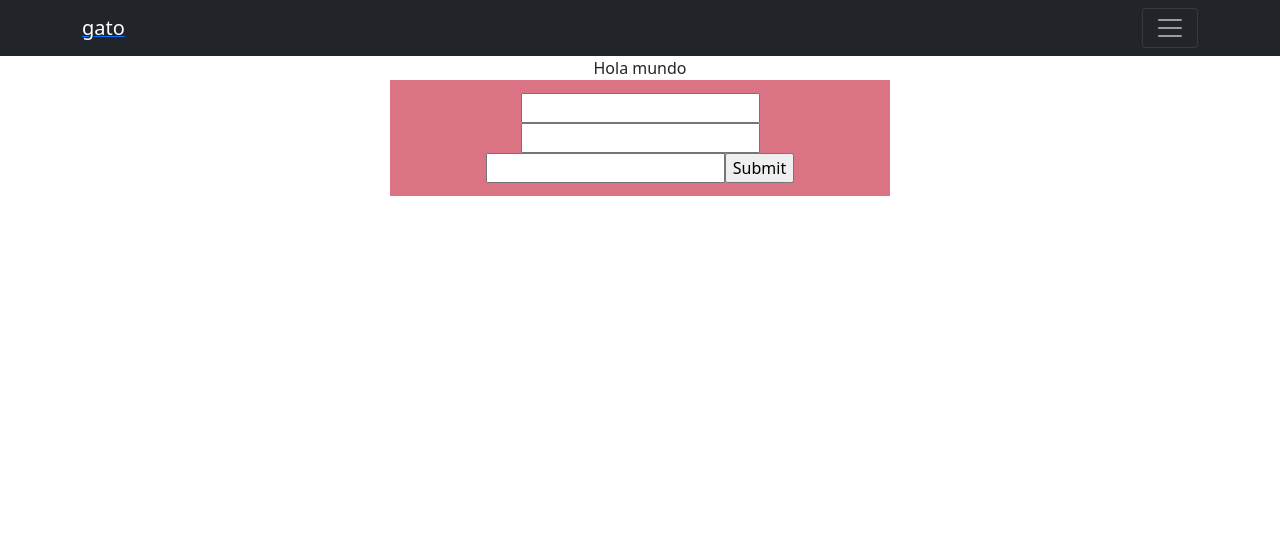
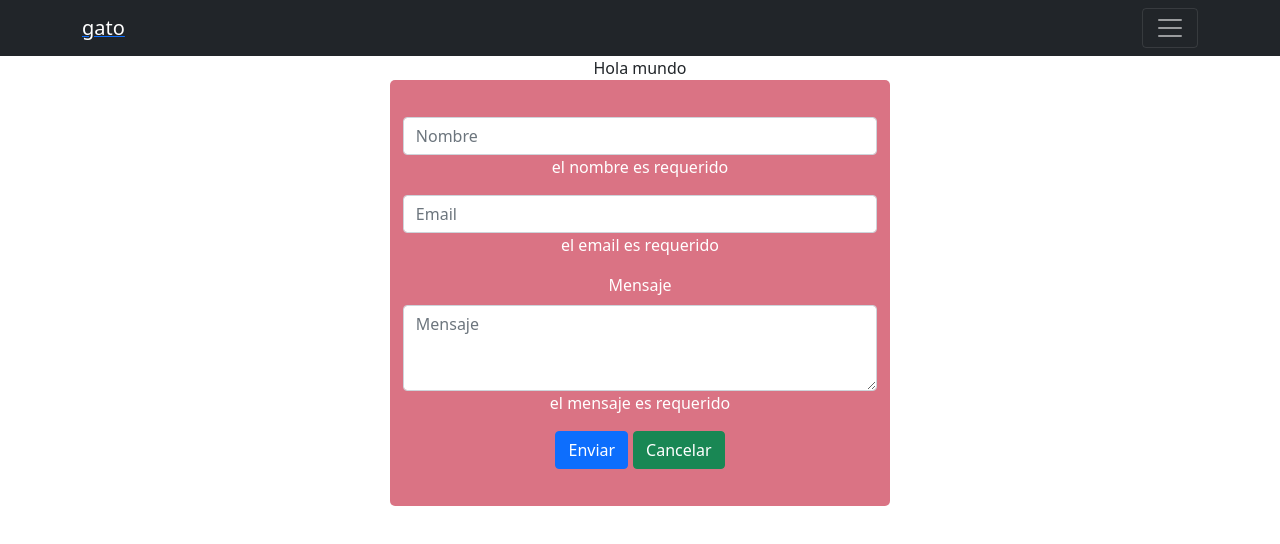
Before and after one commit to ali01cruz/GatitosReact, a React (Create React App) app: page /home in a window 1280 px wide. Shown: the top 544 px of the page. Built offline with nearby package versions, Linux system fonts and the light colour scheme.

Commit message:
formulario completo enviar corres

```diff
--- a/src/components/form/form.jsx
+++ b/src/components/form/form.jsx
@@ -1,28 +1,128 @@
 import React from 'react'
-import {Form} from 'react-bootstrap'
 import 'bootstrap/dist/css/bootstrap.min.css'
-import { useForm } from 'react-hook-form'
+import { useState } from 'react';
+import { Form ,Button} from 'react-bootstrap'
+import {NavLink } from "react-router-dom";
+
+export function validacion(input){
+
+    let errors ={}
+
+
+    if (!input.email){
+        errors.email= "el email es requerido"
+    }else if(!/\S+@\S+\.\S+/.test(input.email)){
+        errors.email= "el campo tiene que ser un email "
+    }
+
+    if (!input.nombre){
+        errors.nombre= "el nombre es requerido"
+    }else if(input.nombre.length<3){
+        errors.nombre= "el nombre tiene que ser mayor  2 caracteres"
+    }
+
+    if (!input.mensaje){
+        errors.mensaje= "el mensaje es requerido"
+    }else if(input.mensaje.length>256 ){
+        errors.mensaje= " el mensaje, debe contener como máximo 256 caracteres."
+    }
+
+    return errors;
+}
 const HookForm = () => {
-    const {register ,errors, handleSubmit}= useForm();
 
     const styleform={
         maxWidth: "500px",
         margin: 'auto',
         backgroundColor:'var(--color1)',
-        padding:'1%'
+        padding:'1%',
+        borderRadius:'5px'
     };
-    const onSubmit = (data) =>{
-        console.log(data);
+    const [stateForm ,setStateForm] = useState({
+        email:"",
+        nombre:"",
+        mensaje:"",
+    })
+    function onSubmitForm(e){
+        //este prevente defaul es para que no se envien directamente por el metodo get
+        //cuando se aprete el boton
+        e.preventDefault();
+        alert(`
+               el coreo es : ${stateForm.email}
+               el nombre es : ${stateForm.nombre}
+               el mensaje es : ${stateForm.mensaje}
+        `)
+    }
+    const[error,setError] = useState({
+        email: "el email es requerido",
+        nombre: "el nombre es requerido",
+        mensaje: "el mensaje es requerido",
+    })
+
+
+    function onHandleChange(e){
+        setStateForm({
+            ...stateForm,
+            [e.target.name]:e.target.value,
+            //otra forma de pasa un parametro
+        })
+
+        setError(validacion(
+            {
+                ...stateForm,
+                [e.target.name]:e.target.value,
+            })
+            )
     }
 
     return (
         <div className="Hookform" style ={styleform}>
-            <form onSubmit={handleSubmit(onSubmit)}>
-                <input {...register("firstName", { required: true, maxLength: 20 })} />
-                <input {...register("lastName", { pattern: /^[A-Za-z]+$/i })} />
-                <input type="number" {...register("age", { min: 18, max: 99 })} />
-                <input type="submit" />
-            </form>
+
+                        <Form className="text-white my-4" onSubmit={(e)=>onSubmitForm(e)}>
+                            <Form.Group className="mb-3" controlId="exampleForm.ControlInput1">
+                                <Form.Control
+                                    value={stateForm.nombre}
+                                    type="text"
+                                    placeholder="Nombre"
+                                    name="nombre"
+                                    onChange={(e)=>onHandleChange(e)}
+                                    />
+                                {error.nombre && <p> {error.nombre} </p>}
+                            </Form.Group>
+
+                            <Form.Group className="mb-3" controlId="exampleForm.ControlInput1">
+                                <Form.Control
+                                            value={stateForm.email}
+                                            type="email"
+                                            name="email"
+                                            placeholder="Email"
+                                            onChange={(e)=>onHandleChange(e)}
+                                            />
+                                {error.email && <p> {error.email} </p>}
+                            </Form.Group>
+
+
+
+                            <Form.Group className="mb-3" controlId="exampleForm.ControlTextarea1">
+                                <Form.Label>Mensaje</Form.Label>
+                                <Form.Control
+                                    value={stateForm.mensaje}
+                                    as="textarea"
+                                    rows={3}
+                                    placeholder="Mensaje"
+                                    name="mensaje"
+                                    onChange={(e)=>onHandleChange(e)}
+                                    />
+                                {error.mensaje && <p> {error.mensaje} </p>}
+                            </Form.Group>
+
+                            <Button variant="primary" type="submit">
+                                Enviar
+                            </Button>
+                            <NavLink style={{marginLeft:'5px'}} variant="success" exact to="/home" ><div className="btn btn-success">Cancelar</div></NavLink>
+
+                        </Form>
+
         </div >
     );
 }
```
